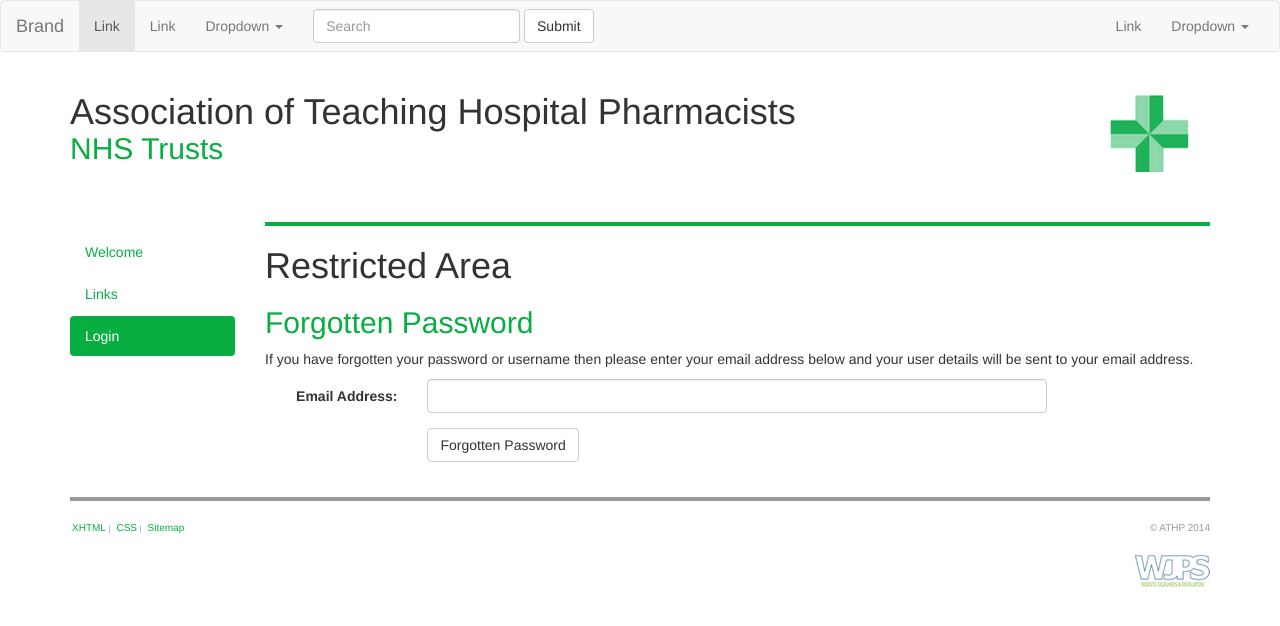
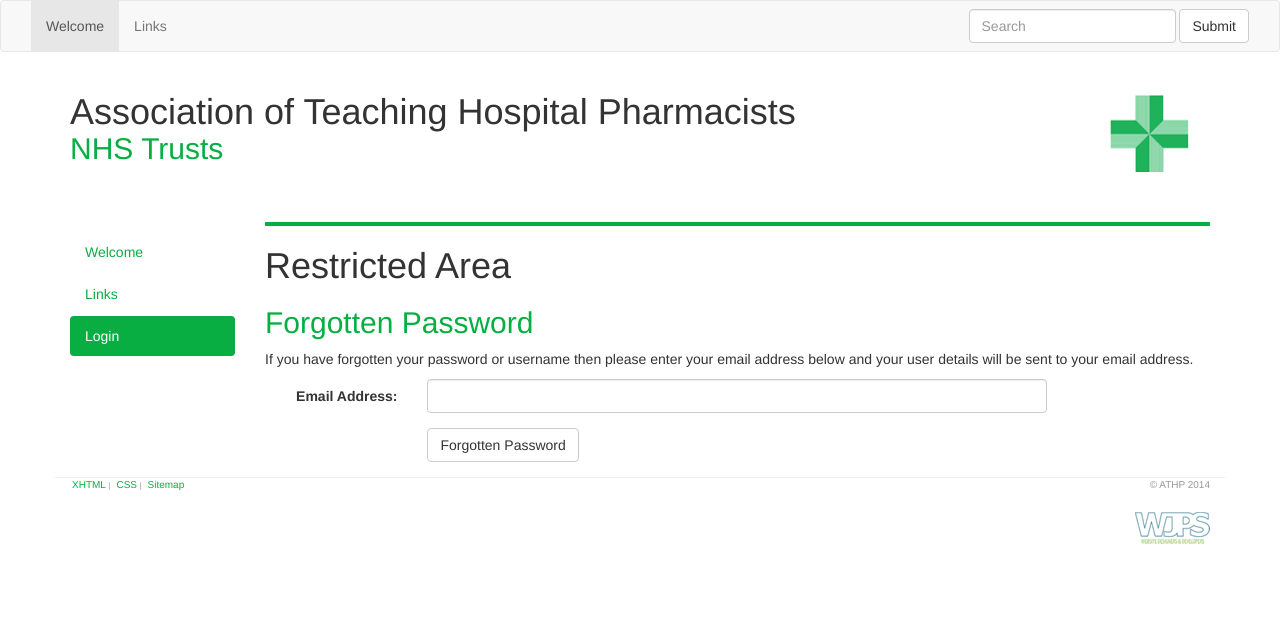
Before and after one commit to yorkshiregeek/WJPS_Portal, a PHP site: page /portal/forgottenpassword.php in a window 1280 px wide. Shown: the top 626 px of the page. Run offline with PHP 8.4, Linux system fonts and the light colour scheme; data that the repository does not hold is empty; some libraries are stand-ins or nearby versions.

Commit message:
Changed during Demo

```diff
--- a/Classes/templateclass.php
+++ b/Classes/templateclass.php
@@ -23,45 +23,22 @@
                         <span class="icon-bar"></span>
                         <span class="icon-bar"></span>
                       </button>
-      <a class="navbar-brand" href="#">Brand</a>
                     </div>
 
     <!-- Collect the nav links, forms, and other content for toggling -->
     <div class="collapse navbar-collapse" id="bs-example-navbar-collapse-1">
       <ul class="nav navbar-nav">
-        <li class="active"><a href="#">Link</a></li>
-        <li><a href="#">Link</a></li>
-        <li class="dropdown">
-          <a href="#" class="dropdown-toggle" data-toggle="dropdown">Dropdown <b class="caret"></b></a>
-          <ul class="dropdown-menu">
-            <li><a href="#">Action</a></li>
-            <li><a href="#">Another action</a></li>
-            <li><a href="#">Something else here</a></li>
-            <li class="divider"></li>
-            <li><a href="#">Separated link</a></li>
-            <li class="divider"></li>
-            <li><a href="#">One more separated link</a></li>
+        <li class="active"><a href="#">Welcome</a></li>
+        <li><a href="#">Links</a></li>
       </ul>
-        </li>
-      </ul>
+
+      <ul class="nav navbar-nav navbar-right">
        <form class="navbar-form navbar-left" role="search">
         <div class="form-group">
           <input type="text" class="form-control" placeholder="Search">
         </div>
         <button type="submit" class="btn btn-default">Submit</button>
       </form>
-      <ul class="nav navbar-nav navbar-right">
-        <li><a href="#">Link</a></li>
-        <li class="dropdown">
-          <a href="#" class="dropdown-toggle" data-toggle="dropdown">Dropdown <b class="caret"></b></a>
-          <ul class="dropdown-menu">
-            <li><a href="#">Action</a></li>
-            <li><a href="#">Another action</a></li>
-            <li><a href="#">Something else here</a></li>
-            <li class="divider"></li>
-            <li><a href="#">Separated link</a></li>
-          </ul>
-        </li>
       </ul>
     </div><!-- /.navbar-collapse -->
   </div><!-- /.container-fluid -->
@@ -79,7 +56,10 @@
 
                     </div>
 
+
+
                     <div class="row">
+
 
     	<?
     	}
@@ -127,10 +107,11 @@
     	static function PageFooter(){
     	?>
             </div>
+                </div>
 
-        		<div class="row">
-                    <div id="footer" class="col-md-12">
-        		    		<hr/>
+                <footer>
+        		<div class="container" id="footer">
+
         		    		<ul>
         		    			<li><a href="http://validator.w3.org/check?uri=http%3A%2F%2Fwww.athp.org.uk%2Findex.php&amp;charset=(detect+automatically)&amp;doctype=Inline&amp;group=0">XHTML</a> |</li>
         		    			<li><a href="http://jigsaw.w3.org/css-validator/validator?uri=http%3A%2F%2Fwww.athp.org.uk%2Fstyles.css&amp;profile=css21&amp;usermedium=all&amp;warning=1&amp;lang=en">CSS</a> |</li>
@@ -147,6 +128,8 @@
 
                     <script src="js/jquery.loadmask.js"></script>
                     <script src="js/bootstrap-remote-tabs.js"></script>
+
+                </footer>
                   </body>
 
     		</html>
--- a/css/styles.css
+++ b/css/styles.css
@@ -233,10 +233,7 @@ img.right{
 	height:40px;
 	color:#999999;
 	font-size:8px;
-}
-
-#footer hr{
-	background: #999999;
+	border-top: 1px solid #eee;
 }
 
 
--- a/index.php
+++ b/index.php
@@ -12,7 +12,7 @@
 	Templates::PageHeader("Welcome",$Scripts);
 ?>
 
-	<div class='col-md-10' id='content'>
+	<div class='col-md-12' id='content'>
 
 		<h2 class='page-header'>Welcome</h2>
 
@@ -45,9 +45,7 @@
 		Menu::generateadminmenu("home");
 	} else if(Users::logincheck(1) > 0){
 		Menu::generateusermenu("home");
-	 	} else {
- 		Menu::generatemenu("home");
- 	}
+	 	}
 
 	Templates::PageFooter();
 
```
Also changed, not shown: js/jquery-draggable.js (+4 -3 lines). Lines whose indentation alone changed are shown as unchanged.
